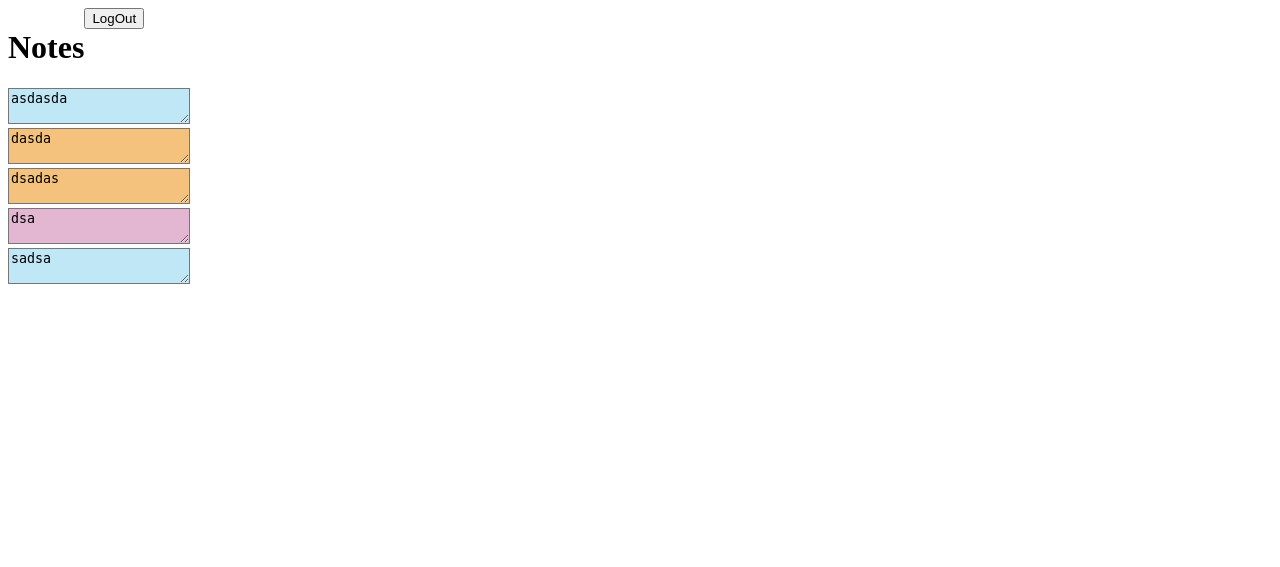
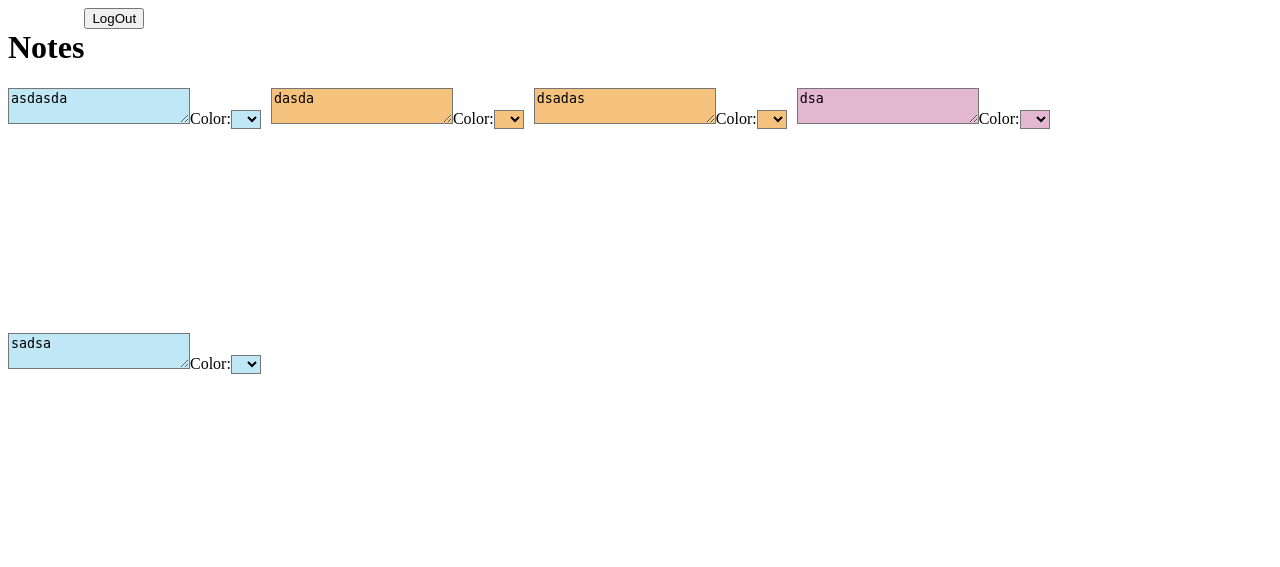
Before and after one commit to SunLaria/Notes-App, a Django app: page / in a window 1280 px wide. Shown: the top 567 px of the page. Run offline with Django 4.2, Linux system fonts and the light colour scheme; a user stored in the database is signed in; data comes from the database, SQL or seed files in the repository; both versions use the stored data as it was after the commit; lists and menus that the app fills with data are empty.

Commit message:
added color,picker all crud functions work

```diff
--- a/Notes/static/Notes/home.js
+++ b/Notes/static/Notes/home.js
@@ -9,55 +9,93 @@ function Note(p) {
     const [id,setId] = React.useState(p.id)
     const [edit,setEdit] = React.useState(false)
     const onFocus = (e) => {
+        e.stopPropagation()
         setEdit(true)
         console.log("Set Edit Mode");
     }
     const changeEvent = (e) => {
-        if (text!=e.target.value || e.target.style.backgroundColor!=color){
-            setText(e.target.value)
-            setColor(e.target.style.backgroundColor)
+        e.stopPropagation()
+        setText(e.target.value)
+        if (text!=e.target.value){
+            axios.post('/update-Note/',{body:{id:id,text:e.target.value} ,headers:{'Content-Type': 'application/json'}})
+            .then((response)=>{
+                response.data['result']=="Note Updated"?console.log(`Note ${id}, Text Update: ${e.target.value}`):console.log('Failed to update the Note');})
+        setEdit(false);
         }
-        setEdit(false);
     }
     const deleteEvent = (e) => {
-        axios.post('/delete-Note',{body:{id:id} ,headers:{'Content-Type': 'application/json'}})
+        e.stopPropagation()
+        axios.post('/delete-Note/',{body:{id:id} ,headers:{'Content-Type': 'application/json'}})
         .then((response)=>{
             if (response.data['result'] == 'Note Deleted'){
                 console.log(`Note ${e.target.id} Deleted`);
-                e.target.remove()
+                e.target.parentElement.remove()
             }else {
                 console.log(`Note ${e.target.id} Failed To Delete`);
             }})
     }
-
-    React.useEffect(()=>{
-        axios.post('/update-Note',{body:{id:id,text:text,color:color} ,headers:{'Content-Type': 'application/json'}})
-            .then((response)=>{
-                return response.data['result']=="Note Updated"?console.log(`Note ${id}, Text Update: ${text}, Color Update: ${color}`):console.log('Failed to update the Note');})
-    },[text,color])
-
     return (
-        <div id="note-card">
+        <div className="note-card">
             <textarea
                 style={{backgroundColor:color}}
                 defaultValue={text}
-                onBlur={changeEvent}
-                onFocus={onFocus}
-                onDoubleClick={deleteEvent}
+                onBlur={(e)=>{changeEvent(e)}}
+                onFocus={(e)=>{onFocus(e)}}
+                onDoubleClick={(e)=>{deleteEvent(e)}}
                 id={p.id}
             />
-            {edit?<button className="color-picker-button" >color</button>:""}
+            {/* {edit?<ColorPicker color={color} />:""} */}
+            <ColorPicker color={color} id={id} colorEvent={setColor} />
         </div>
     )
 }
 
+
+// style={{position: 'absolute'}}
+function ColorPicker(p) {
+    const [color,setColor] = React.useState(p.color)
+    const [id,setId] = React.useState(p.id)
+    const changeEvent = (e) => {
+        e.target.style.background= e.target.value
+        p.colorEvent(e.target.value)
+        setColor(e.target.value)
+        axios.post('/update-Note/',{body:{id:id,color:e.target.value} ,headers:{'Content-Type': 'application/json'}})
+        .then((response)=>{
+            response.data['result']=="Note Updated"?console.log(`Note ${id},Color Update: ${e.target.value}`):console.log('Failed to update the Note');})
+    }
+    const colors = ["#FFFFFF",,"#ffe666","#f5c27d","#f6cebf","#e3b7d2","#bfe7f6"]
+    return (
+        <label>
+            Color:
+                <select defaultValue={color} style={{background:color}} onChange={(e)=>{changeEvent(e)}}>
+                    {colors.map((i,index)=>{
+                        return <option key={index} value={i} style={{background:i}}>&nbsp;&nbsp;</option>
+                    })}
+                </select>
+        </label>
+    )
+}
+
+
 function Notes(){
-    const [userNotes, setUseNotes] = React.useState(JSON.parse(user_notes.innerHTML))
-    console.log(userNotes);
+    const [userNotes, setUserNotes] = React.useState([])
+    React.useEffect(()=>{
+        axios.get('/get-Notes/')
+        .then((response)=>{setUserNotes(JSON.parse(response.data.user_notes))})
+    },[])
+    const addEmptyNote = (e) => {
+        axios.post('/add-Note/')
+        .then((response)=>{
+            if (response.data.result=="Note Created"){
+                setUserNotes([...userNotes,{"id": response.data.id, "text": "", "color": ""}])
+                console.log("Note Created");
+            }
+        })
+    }
     return (
-        <div id="user-notes">
+        <div id="user-notes" onDoubleClick={(e)=>{addEmptyNote(e)}}>
         {userNotes.map((i)=>{
-            return <Note id={i.id} text={i.text} color={i.color} updated={i.updated} created={i.created} />
+            return <Note key={i.id} id={i.id} text={i.text} color={i.color} updated={i.updated} created={i.created} />
         })}
         </div>
     )
--- a/Notes/static/Notes/style.css
+++ b/Notes/static/Notes/style.css
@@ -2,3 +2,23 @@
     display: flex;
     flex-direction: row;
 }
+
+*:not(.note-card) {
+    user-select: none;
+}
+
+#user-notes{
+    display: flex;
+    flex-direction: row;
+    flex-wrap: wrap;
+    height: 60vh;
+    gap: 10px;
+}
+
+/* .note-card{
+
+} */
+
+/* #color-picker-button{
+
+} */
--- a/Notes/templates/Notes/base.html
+++ b/Notes/templates/Notes/base.html
@@ -14,7 +14,6 @@
 </head>
 <body>
     <script id="user-authenticated" type="text/json">{{ request.user.is_authenticated }}</script>
-    <script id="user_notes" type="text/json">{{ user_notes|safe }}</script>
     <script id="message" type="text/json">{{ message }}</script>
 
     <div id="nav">
--- a/Notes/urls.py
+++ b/Notes/urls.py
@@ -6,7 +6,7 @@ urlpatterns = [
     path('login/',views.userlogin,name='login'),
     path('logout/',views.userlogout,name="logout"),
     path('add-Note/',views.add_note,name="add-Note"),
-    path('delete-Note',views.delete_note,name="delete-Note"),
-    path('update-Note',views.update_note,name="update-Note"),
-    path('get-Notes',views.get_notes,name="get-Notes")
+    path('delete-Note/',views.delete_note,name="delete-Note"),
+    path('update-Note/',views.update_note,name="update-Note"),
+    path('get-Notes/',views.get_notes,name="get-Notes")
 ]
--- a/Notes/views.py
+++ b/Notes/views.py
@@ -9,7 +9,7 @@ import json
 
 @login_required(login_url='/login/')
 def home(request):
-    return render(request,'Notes/home.html',{"user_notes":json.dumps([i.to_dict(i.id) for i in request.user.note_set.all()])})
+    return render(request,'Notes/home.html')
 
 @ensure_csrf_cookie
 def userlogin(request):
@@ -35,18 +35,35 @@ def userlogout(request):
 # axios.post(,{'content-type': 'application/json})
 
 
-# text,color
+# id,text,color
 @login_required(login_url='/login/')
-def add_note(request):
+def update_note(request):
     if request.method=='POST':
         try:
             data = json.loads(request.body)
-            request.user.note_set.create(text=data['body'].get('text'),color=data.get('text'))
-            return JsonResponse(data={'id':request.user.note_set.last().id,'result':'Note Created'})
+            note = Note.objects.get(id=data['body'].get('id'))
+            if data['body'].get('text'):
+                note.text = data['body'].get('text')
+            if data['body'].get('color'):
+                note.color = data['body'].get('color')
+            note.save()
+            return JsonResponse(data={'result':'Note Updated'})
         except:
-            return JsonResponse(data={'result':'Note Create Failed'})
+            return JsonResponse(data={'result':'Note Update Failed'})
     else:
         return redirect('home')
+
+
+@login_required(login_url='/login/')
+def get_notes(request):
+    if request.method=='GET':
+        try:
+            return JsonResponse(data={'result':"Success","user_notes":json.dumps([i.to_dict(i.id) for i in request.user.note_set.all()])})
+        except:
+            return JsonResponse(data={'result':'Note Update Failed'})
+    else:
+        return redirect('home')
+
 
 # id
 @login_required(login_url='/login/')
@@ -61,29 +78,14 @@ def delete_note(request):
     else:
         return redirect('home')
 
-# id,text,color
+
 @login_required(login_url='/login/')
-def update_note(request):
+def add_note(request):
     if request.method=='POST':
         try:
-            data = json.loads(request.body)
-            note = Note.objects.get(id=data['body'].get('id'))
-            note.text = data['body'].get('text')
-            note.color = data['body'].get('color')
-            note.save()
-            return JsonResponse(data={'result':'Note Updated'})
+            request.user.note_set.create(text="",color="")
+            return JsonResponse(data={'id':request.user.note_set.last().id,'result':'Note Created'})
         except:
-            return JsonResponse(data={'result':'Note Update Failed'})
+            return JsonResponse(data={'result':'Note Create Failed'})
     else:
         return redirect('home')
-
-
-@login_required(login_url='/login/')
-def get_notes(request):
-    if request.method=='get':
-        try:
-            return JsonResponse(data={'result':"Success","user_notes":json.dumps([i.to_dict() for i in request.user.note_set.all()])})
-        except:
-            return JsonResponse(data={'result':'Note Update Failed'})
-    else:
-        return redirect('home')
```
Also changed, not shown: db.sqlite3.
